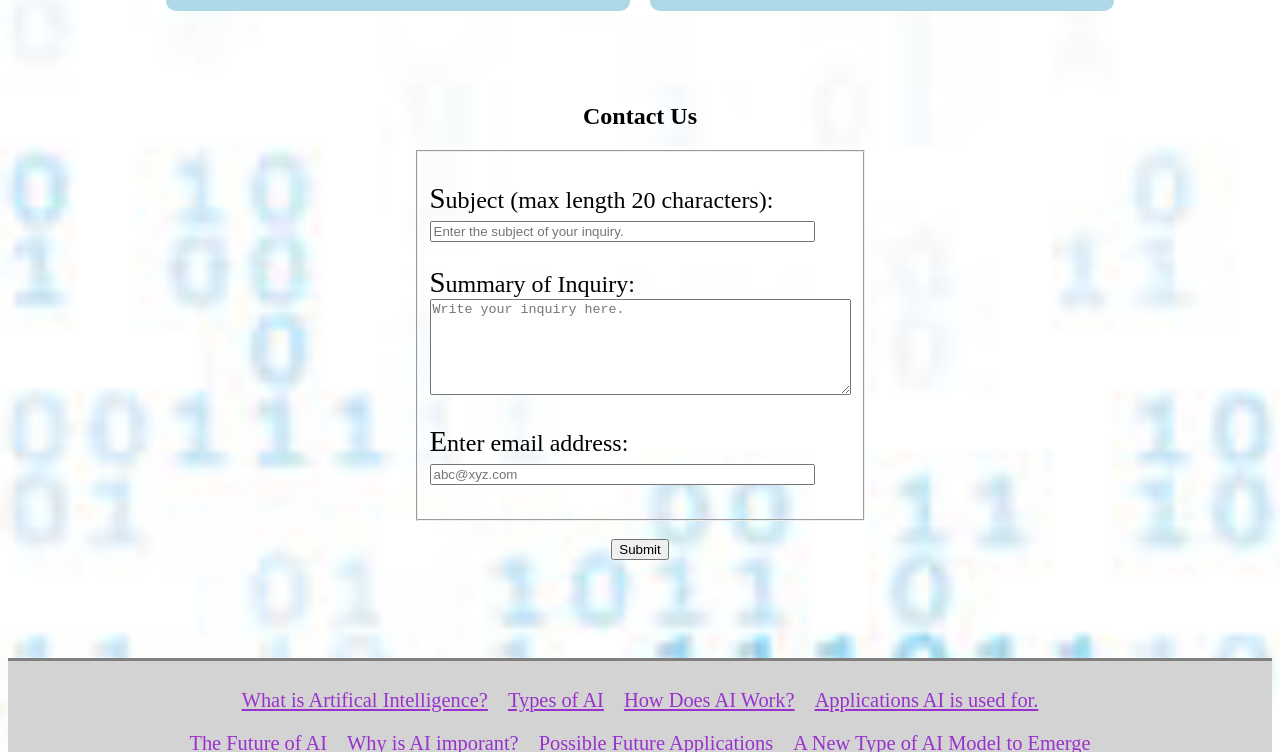
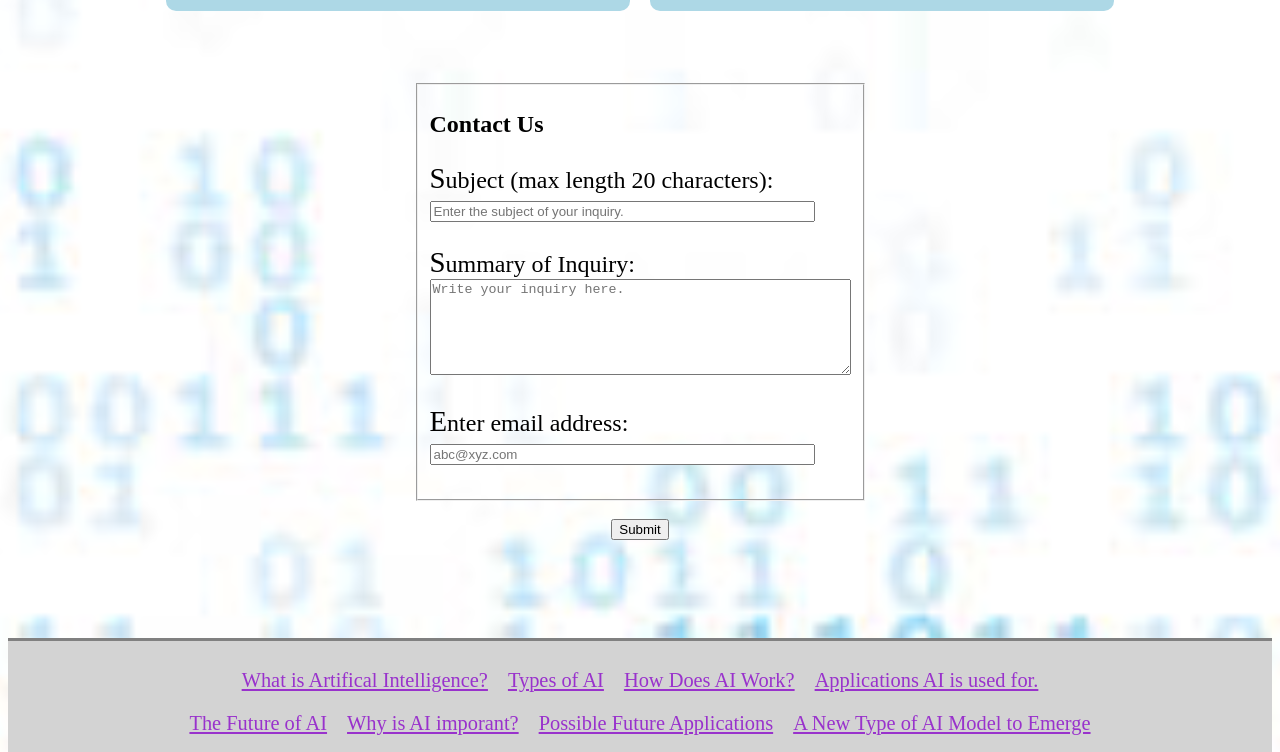
Before and after one commit to Mjohn572/MRU-W24-HTML-Assignment-2, a plain HTML site: page index.html in a window 1280 px wide. Shown: the part 2112-2864 px from the top of the page. Drawn offline with Linux system fonts and the light colour scheme.

Commit message:
modified:   index.html

```diff
--- a/index.html
+++ b/index.html
@@ -153,8 +153,8 @@
         <br><br><br><br>
 
         <Form id="ContactForm" method="get" action="mailto:mjohn572@mtroyal.ca">
-            <h2>Contact Us</h2>
-            <fieldset>
+
+            <fieldset> <h2>Contact Us</h2>
 
                 <p>
                     <label> Subject (max length 20 characters):
```
